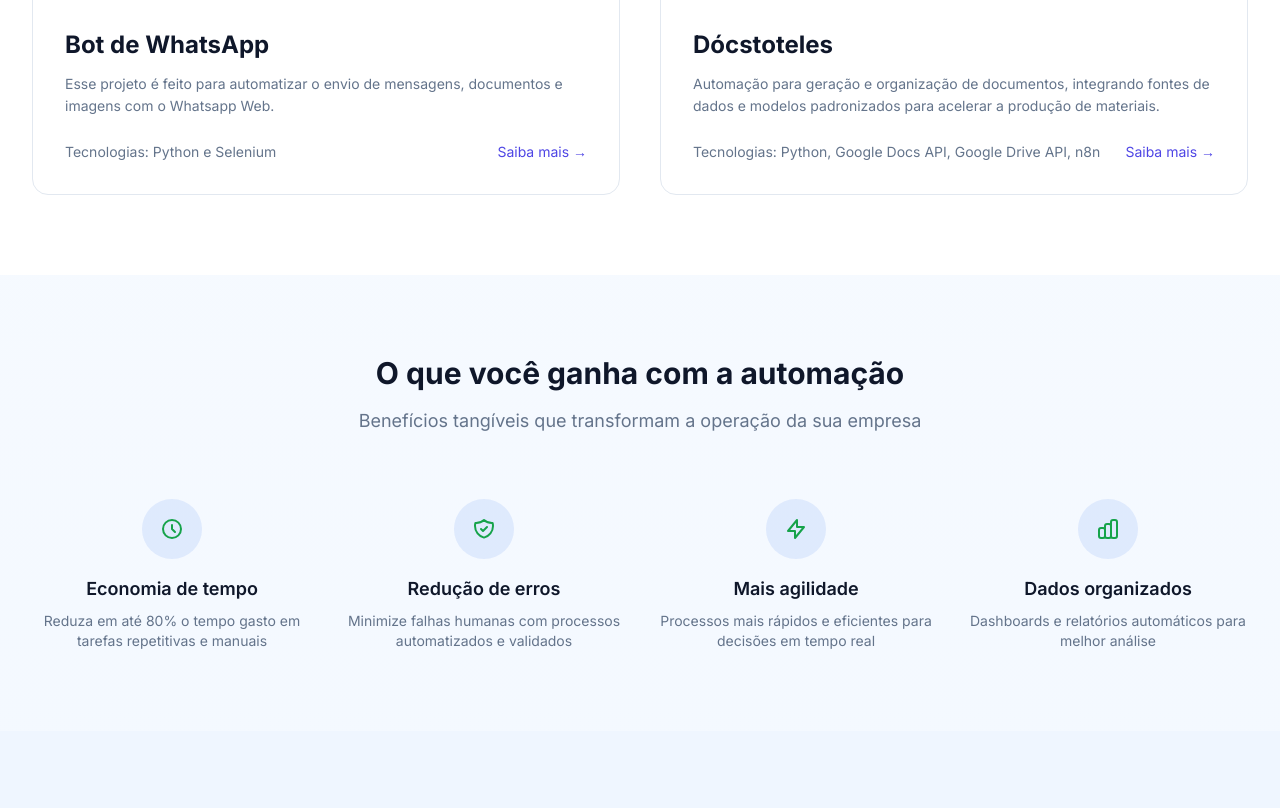
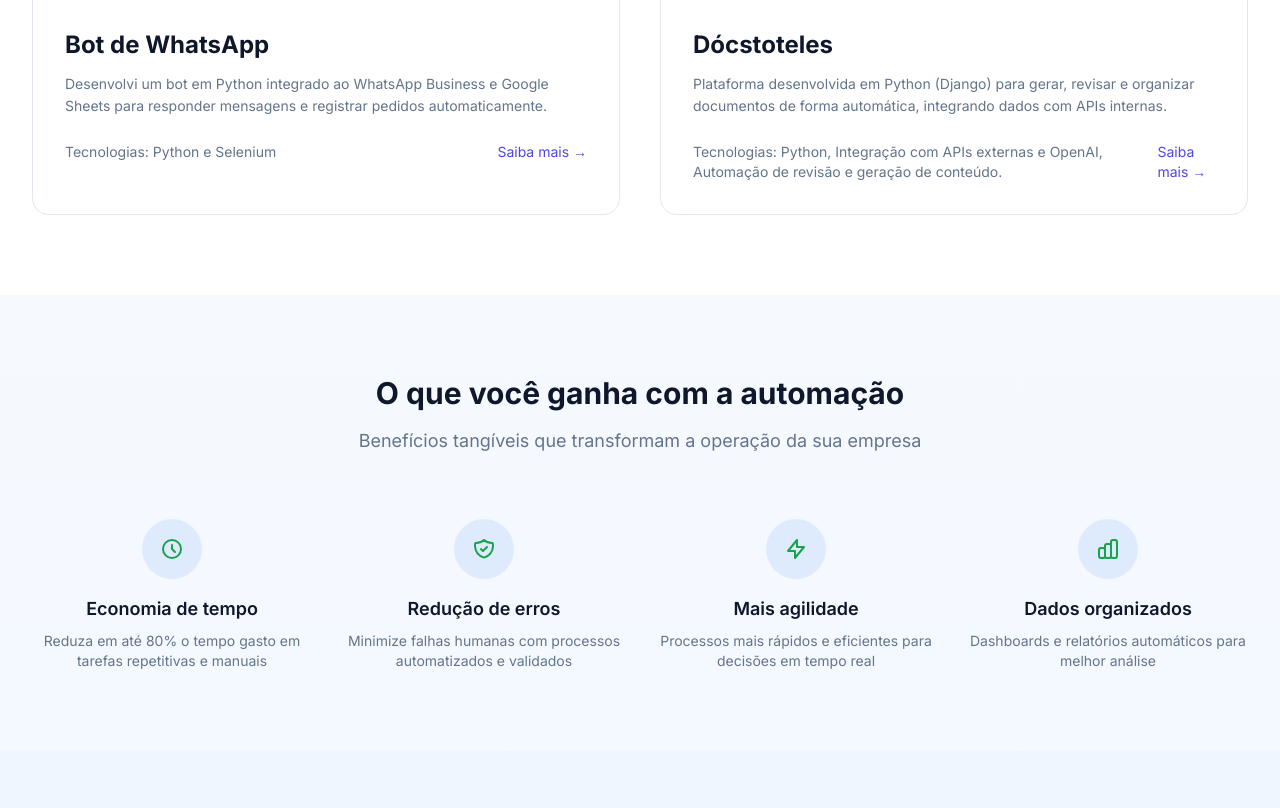
Before and after one commit to VitorBRLK/portifolio-vitor-berlink, a plain HTML site: page index.html in a window 1280 px wide. Shown: the part 2391-3199 px from the top of the page. Drawn offline with nearby package versions, Linux system fonts and the light colour scheme.

Commit message:
Atualização da seção de projetos

```diff
--- a/index.html
+++ b/index.html
@@ -210,7 +210,7 @@
             <div class="p-8">
               <h3 class="text-2xl font-bold text-slate-900">Bot de WhatsApp</h3>
               <p class="mt-3 text-slate-600 text-sm leading-relaxed">
-                Esse projeto é feito para automatizar o envio de mensagens, documentos e imagens com o Whatsapp Web.
+                Desenvolvi um bot em Python integrado ao WhatsApp Business e Google Sheets para responder mensagens e registrar pedidos automaticamente.
               </p>
               <div class="mt-6 flex items-center justify-between">
                 <span class="text-sm text-slate-500">Tecnologias: Python e Selenium</span>
@@ -229,10 +229,10 @@
             <div class="p-8">
               <h3 class="text-2xl font-bold text-slate-900">Dócstoteles</h3>
               <p class="mt-3 text-slate-600 text-sm leading-relaxed">
-                Automação para geração e organização de documentos, integrando fontes de dados e modelos padronizados para acelerar a produção de materiais.
+                Plataforma desenvolvida em Python (Django) para gerar, revisar e organizar documentos de forma automática, integrando dados com APIs internas.
               </p>
               <div class="mt-6 flex items-center justify-between">
-                <span class="text-sm text-slate-500">Tecnologias: Python, Google Docs API, Google Drive API, n8n</span>
+                <span class="text-sm text-slate-500">Tecnologias: Python, Integração com APIs externas e OpenAI, Automação de revisão e geração de conteúdo.</span>
                 <a href="https://wa.me/5571986893419?text=Ol%C3%A1%2C+quero+saber+mais+sobre+o+projeto+D%C3%B3cstoteles+da+Asimov+Academy"
                   target="_blank"
                   class="text-sm font-medium text-indigo-600 hover:underline">
```
